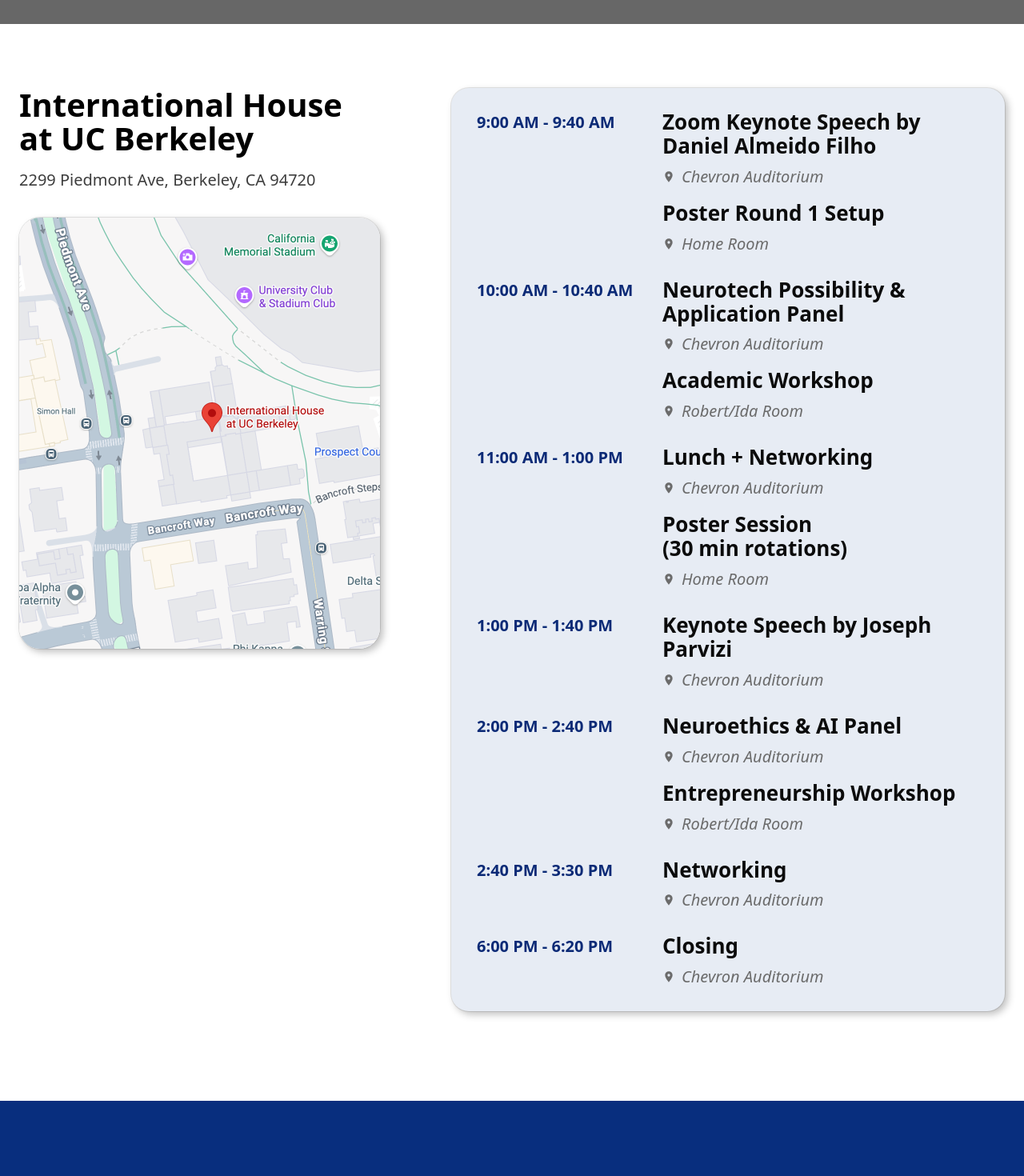
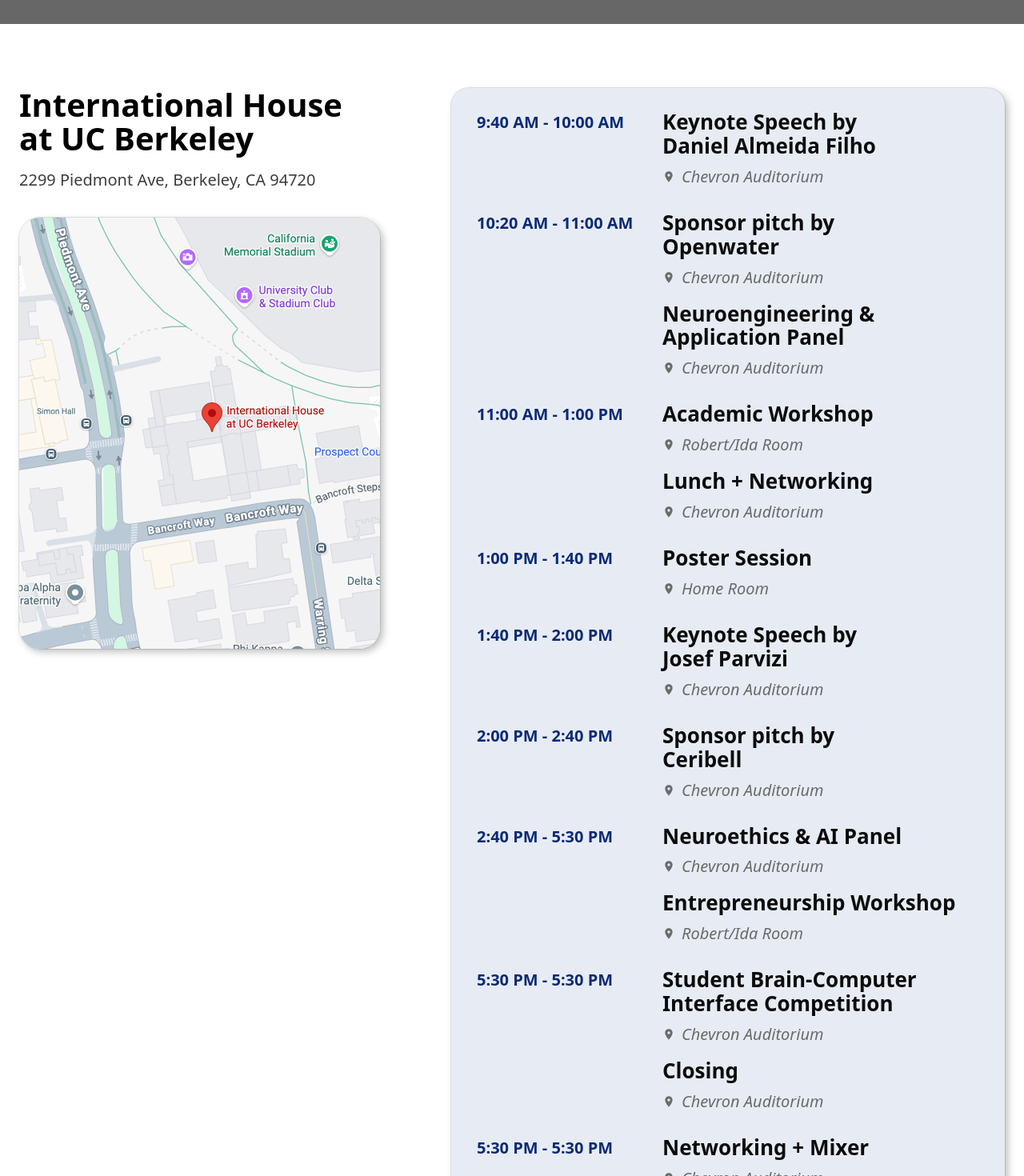
Before and after one commit to Anteater10/cntc-2026, a React (Vite) app: page /events in a window 1280 px wide. Shown: the part 660-2130 px from the top of the page at 80% size. Built offline with nearby package versions, Linux system fonts and the light colour scheme; grey boxes are pictures that could not be loaded.

Commit message:
new speakers

```diff
--- a/src/data/eventsData.js
+++ b/src/data/eventsData.js
@@ -1,46 +1,38 @@
 export const schedule = [
   {
-    time: "9:00 AM - 9:40 AM",
+    time: "9:40 AM - 10:00 AM",
     sessions: [
       {
-        title: "Zoom Keynote Speech by\nDaniel Almeido Filho",
+        title: "Keynote Speech by\nDaniel Almeida Filho",
         loc: "Chevron Auditorium",
-      },
-      {
-        title: "Poster Round 1 Setup",
-        loc: "Home Room",
       },
     ],
   },
 
-  // 9:45–10:00 Pitch 1 (excluded per instructions)
-
   {
-    time: "10:00 AM - 10:40 AM",
+    time: "10:20 AM - 11:00 AM",
     sessions: [
       {
-        title: "Neurotech Possibility &\nApplication Panel",
+        title: "Sponsor pitch by\nOpenwater",
         loc: "Chevron Auditorium",
       },
       {
-        title: "Academic Workshop",
-        loc: "Robert/Ida Room",
+        title: "Neuroengineering &\nApplication Panel",
+        loc: "Chevron Auditorium",
       },
     ],
   },
-
-  // 10:45–11:00 Pitch 2 (excluded per instructions)
 
   {
     time: "11:00 AM - 1:00 PM",
     sessions: [
       {
+        title: "Academic Workshop",
+        loc: "Robert/Ida Room",
+      },
+      {
         title: "Lunch + Networking",
         loc: "Chevron Auditorium",
-      },
-      {
-        title: "Poster Session\n(30 min rotations)",
-        loc: "Home Room",
       },
     ],
   },
@@ -49,16 +41,34 @@ export const schedule = [
     time: "1:00 PM - 1:40 PM",
     sessions: [
       {
-        title: "Keynote Speech by Joseph Parvizi",
+        title: "Poster Session",
+        loc: "Home Room",
+      },
+    ],
+  },
+
+  {
+    time: "1:40 PM - 2:00 PM",
+    sessions: [
+      {
+        title: "Keynote Speech by\nJosef Parvizi",
         loc: "Chevron Auditorium",
       },
     ],
   },
 
-  // 1:45–2:00 Pitch 3 (excluded per instructions)
+  {
+    time: "2:00 PM - 2:40 PM",
+    sessions: [
+      {
+        title: "Sponsor pitch by\nCeribell",
+        loc: "Chevron Auditorium",
+      },
+    ],
+  },
 
   {
-    time: "2:00 PM - 2:40 PM",
+    time: "2:40 PM - 5:30 PM",
     sessions: [
       {
         title: "Neuroethics & AI Panel",
@@ -72,17 +82,26 @@ export const schedule = [
   },
 
   {
-    time: "2:40 PM - 3:30 PM",
+    time: "5:30 PM - 5:30 PM",
     sessions: [
-      { title: "Networking", loc: "Chevron Auditorium" },
+      {
+        title: "Student Brain-Computer Interface Competition",
+        loc: "Chevron Auditorium",
+      },
+      {
+        title: "Closing",
+        loc: "Chevron Auditorium",
+      },
     ],
   },
 
-  // 3:30–5:30 BCI competition (excluded per instructions)
-  // 5:30–6:00 Judging (excluded per instructions)
-
   {
-    time: "6:00 PM - 6:20 PM",
-    sessions: [{ title: "Closing", loc: "Chevron Auditorium" }],
+    time: "5:30 PM - 5:30 PM",
+    sessions: [
+      {
+        title: "Networking + Mixer",
+        loc: "Chevron Auditorium",
+      },
+    ],
   },
 ];
--- a/src/data/speakerData.js
+++ b/src/data/speakerData.js
@@ -17,6 +17,9 @@ import morganHough from "../assets/headshots/morgan hough.png";
 import preeyaKhanna from "../assets/headshots/preeya khanna.jpg";
 import sumaAnand from "../assets/headshots/suma Anand.png";
 import valerieBlack from "../assets/headshots/vblack-headshot.png";
+import allenCantwell from "../assets/headshots/0eb7a4cb4cd69e7a23940d4224f81a06.png"
+
+
 
 // (Optional) if you want Michael Silver image too, add the file and import it here.
 // import michaelSilver from "../assets/Panelists/Michael Silver.jpeg";
@@ -64,6 +67,13 @@ export const Innovation_Future_Possibilities_Panelists = [
     org: "UC Berkeley",
     tags: ["Neural interfaces", "Neurorehabilitation"],
     img: preeyaKhanna,
+  },
+  {
+    name: "Brooklynn Watson",
+    title:
+      "AULI.TECH",
+    tags: [],
+    img: "",
   },
 ];
 
@@ -145,6 +155,13 @@ export const Entrepreneurship_Workshop_Panelists = [
     tags: ["Machine learning", "EEG"],
     img: sumaAnand,
   },
+  {
+    name: "Allen Cantwell",
+    title:
+      "AULI.TECH",
+    tags: [],
+    img: allenCantwell,
+  },
 ];
 
 export const BCI_competition_judges = [
```
Also changed, not shown: 1 other file (tests, documents, lock files or other folders).
